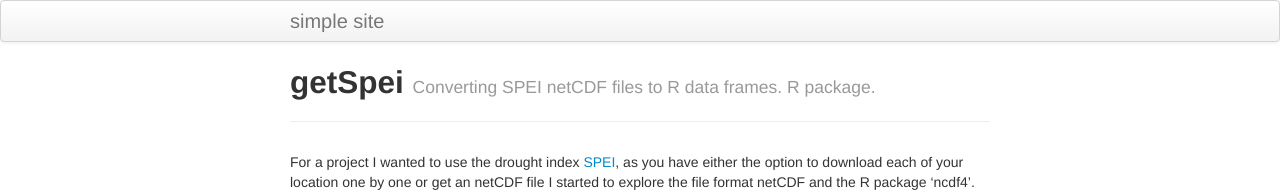
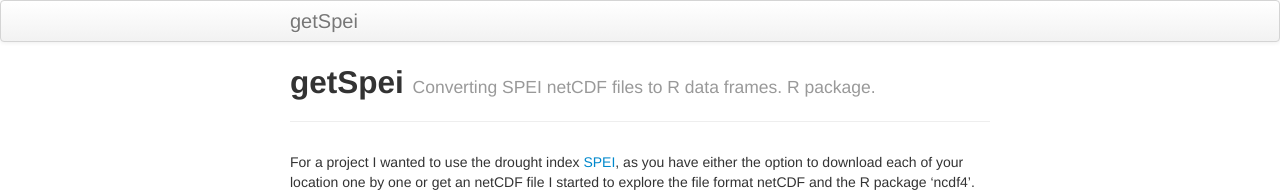
Before and after one commit to seschaub/getspeiweb, a Jekyll site: the page built from index.md, in a window 1280 px wide. Shown: the top 194 px of the page. Built offline with Jekyll 4.4.1, drawn with Linux system fonts in a browser that asks for light colours.

Commit message:
Update _config.yml

```diff
--- a/_config.yml
+++ b/_config.yml
@@ -8,7 +8,7 @@ highlighter: rouge
 # Themes are encouraged to use these universal variables
 # so be sure to set them if your theme uses them.
 #
-title : simple site
+title : getSpei
 author :
   name : Sergei Schaub
   email : seschaub@ethz.ch
```
